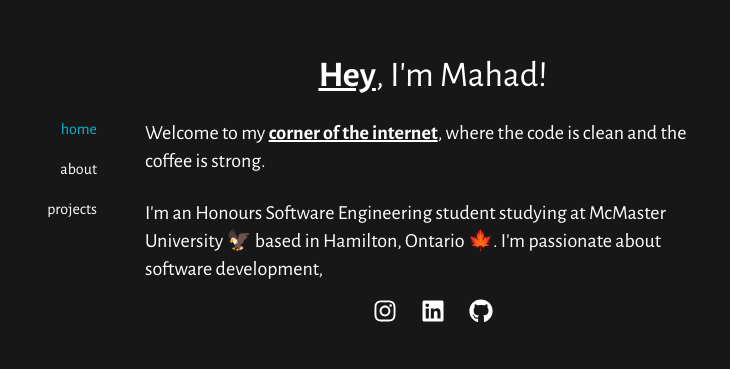
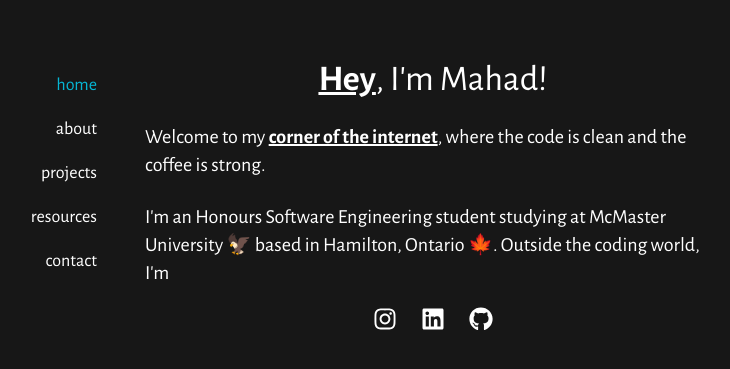
Before and after one commit to mahadhsn/Portfolio, a React app: page /#/ in a window 1280 px wide. Shown: the part 105-474 px from the top of the page, without its empty margins (207-937 px from the left). Built offline with nearby package versions, Linux system fonts and the light colour scheme; the HTML template or start-up script is replaced by a standard one; a web font is replaced by a local one.

Commit message:
Add all pages to nav

```diff
--- a/src/App.jsx
+++ b/src/App.jsx
@@ -2,7 +2,9 @@ import { HashRouter as Router, Route, Routes } from 'react-router-dom';
 import Home from './pages/Home'
 import About from './pages/About'
 import Layout from './components/Layout';
-
+import Projects from './pages/Projects';
+import Resources from './pages/Resources';
+import Contact from './pages/Contact';
 
 export default function App() {
   return (
@@ -13,6 +15,9 @@ export default function App() {
           <Route element={<Layout />}>
             <Route path="/" element={<Home />} />
             <Route path="/about" element={<About />} />
+            <Route path="/projects" element={<Projects />} />
+            <Route path="/resources" element={<Resources />} />
+            <Route path="/contact" element={<Contact />} />
           </Route>
 
         </Routes>
--- a/src/components/Navbar.jsx
+++ b/src/components/Navbar.jsx
@@ -5,7 +5,7 @@ const Navbar = () => {
   const location = useLocation();
 
   return (
-    <nav className="flex flex-col text-right justify-end space-y-4 p-4 text-white">
+    <nav className="flex flex-col text-right justify-end space-y-4 p-4 text-white text-lg">
         <Link
           to="/"
           className={`transition-all duration-300 ease-in-out ${location.pathname === '/' ? 'text-cyan-500' : 'hover:text-cyan-700'}`}>
@@ -23,6 +23,18 @@ const Navbar = () => {
           className={`transition-all duration-300 ease-in-out ${location.pathname === '/projects' ? 'text-cyan-500' : 'hover:text-cyan-700'}`}>
             <button>projects</button>
         </Link>
+
+        <Link
+          to="/resources"
+          className={`transition-all duration-300 ease-in-out ${location.pathname === '/resources' ? 'text-cyan-500' : 'hover:text-cyan-700'}`}>
+            <button>resources</button>
+        </Link>
+
+        <Link
+          to="/contact"
+          className={`transition-all duration-300 ease-in-out ${location.pathname === '/contact' ? 'text-cyan-500' : 'hover:text-cyan-700'}`}>
+            <button>contact</button>
+        </Link>
     </nav>
   )
 }
--- a/src/pages/Home.jsx
+++ b/src/pages/Home.jsx
@@ -31,7 +31,7 @@ const Home = () => {
             , where the code is clean and the coffee is strong.
              </p>
           <p className='text-xl'>I'm an Honours Software Engineering student studying at McMaster University 🦅 based in
-            Hamilton, Ontario 🍁. I'm passionate about software development,
+            Hamilton, Ontario 🍁. Outside the coding world, I'm
           </p>
         </span>
     </div>
--- a/src/pages/Resume.jsx
+++ b/src/pages/Resources.jsx
@@ -1,11 +1,11 @@
 import React from 'react'
 
-const Resume = () => {
-  return (
+const Resources = () => {
+return (
     <div>
 
     </div>
   )
 }
 
-export default Resume
+export default Resources
```
